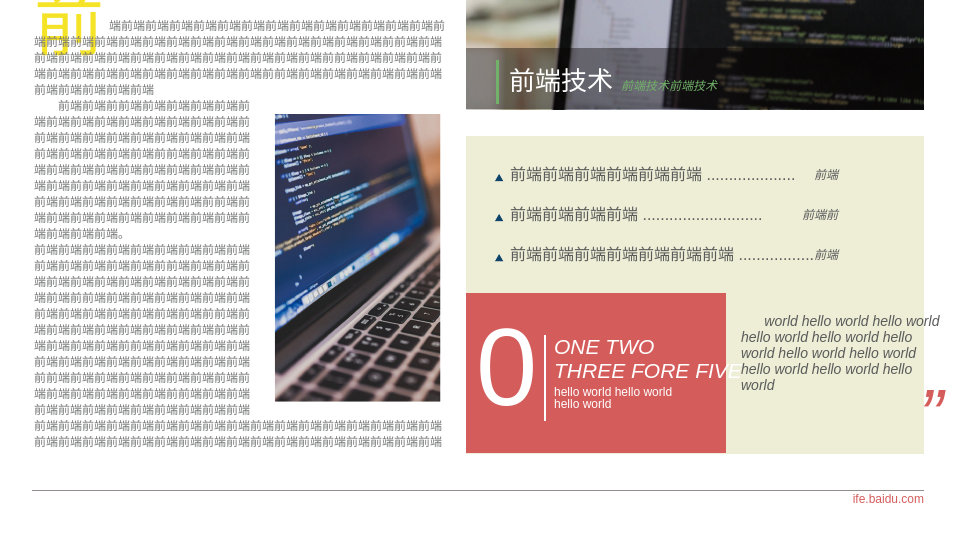
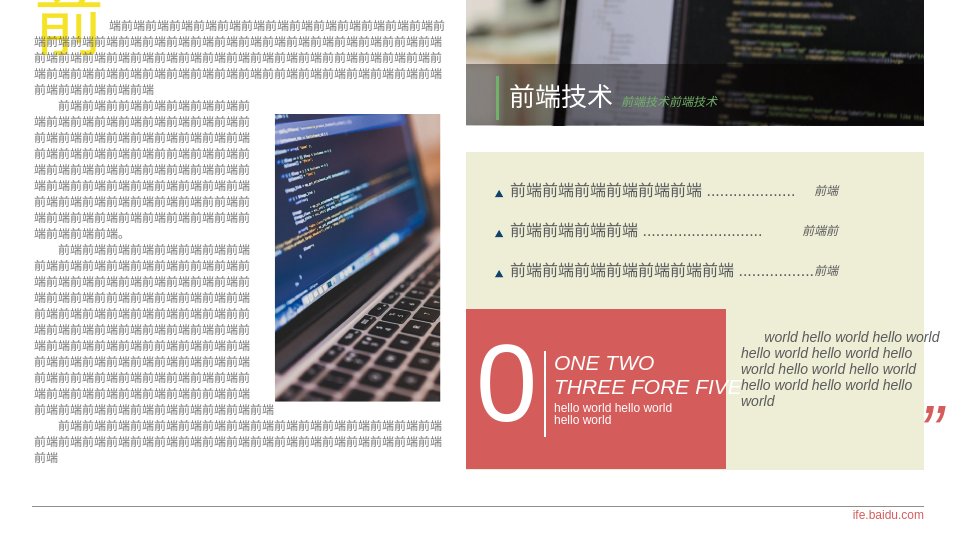
Before and after one commit to yangyunhan/accumulate, a plain HTML site: page task6/task6.html in a window 1280 px wide. Shown: the part 819-1376 px from the top of the page, without its empty margins (12-989 px from the left). Drawn offline with Linux system fonts and the light colour scheme.

Commit message:
task6 修改

```diff
--- a/task6/style.css
+++ b/task6/style.css
@@ -228,7 +228,7 @@
     color: #f5e327;
     font-family: "微软雅黑",sans-serif;
 }
-#left-down .font-style4{
+.font-style4{
     margin-top: 0;
     margin-left: 2px;
     margin-right: 0;
--- a/task6/task6.html
+++ b/task6/task6.html
@@ -56,10 +56,11 @@
             <p class="wrap-div-topSpacer"></p>
             <img src="img/peitu3.png" class="pic3">
             <p class="font-style4">
-                前端前端前前端前端前端前端前端前端前端前端前端前端前端前端前端前端前前端前端前端前端前端前端前端前端前端前端前端前端前端前端前前端前端前端前端前端前端前端前端前端前端前端前端前端前端前前端前端前端前端前端前端前端前端前端前端前端前端前端前端前前端前端前端前端前端前端前端前端前端前端前端前端前端前端。<br>
-                前端前端前端前端前端前端前端前端前端前端前端前端前端前端前前端前端前端前端前端前端前端前端前端前端前端前端前端前端前前端前端前端前端前端前端前端前端前端前端前端前端前端前端前前端前端前端前端前端前端前端前端前端前端前端前端前端前端前前端前端前端前端前端前端前端前端前端前端前端前端前端前端前前端前端前端前端前端前端前端前端前端前端前端前端前端前端前前端前端前端前端前端前端前端前端前端前端前端前端
-                <br>
-                前端前端前端前端前端前端前端前端前端前端前端前端前端前端前端前端前端前端前端前端前端前端前端前端前端前端前端前端前端前端前端前端前端前端
+                前端前端前前端前端前端前端前端前端前端前端前端前端前端前端前端前端前前端前端前端前端前端前端前端前端前端前端前端前端前端前端前前端前端前端前端前端前端前端前端前端前端前端前端前端前端前前端前端前端前端前端前端前端前端前端前端前端前端前端前端前前端前端前端前端前端前端前端前端前端前端前端前端前端前端。
+            </p>
+            <p class="font-style4">前端前端前端前端前端前端前端前端前端前端前端前端前端前端前前端前端前端前端前端前端前端前端前端前端前端前端前端前端前前端前端前端前端前端前端前端前端前端前端前端前端前端前端前前端前端前端前端前端前端前端前端前端前端前端前端前端前端前前端前端前端前端前端前端前端前端前端前端前端前端前端前端前前端前端前端前端前端前端前端前端前端前端前端前端前端前端前前端前端前端前端前端前端前端前端前端前端前端前端
+            </p>
+            <p class="font-style4">前端前端前端前端前端前端前端前端前端前端前端前端前端前端前端前端前端前端前端前端前端前端前端前端前端前端前端前端前端前端前端前端前端前端</span>
             </p>
         </div>
         <div id="right-down">
```
